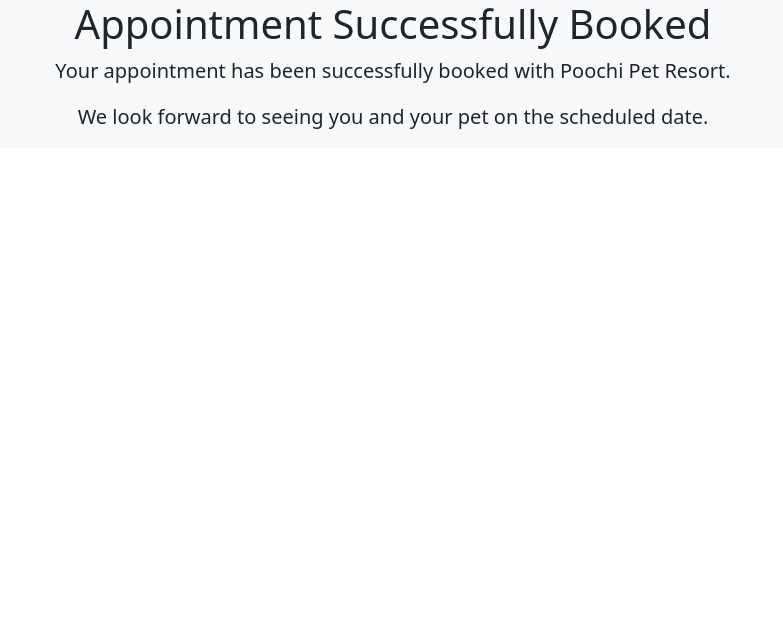
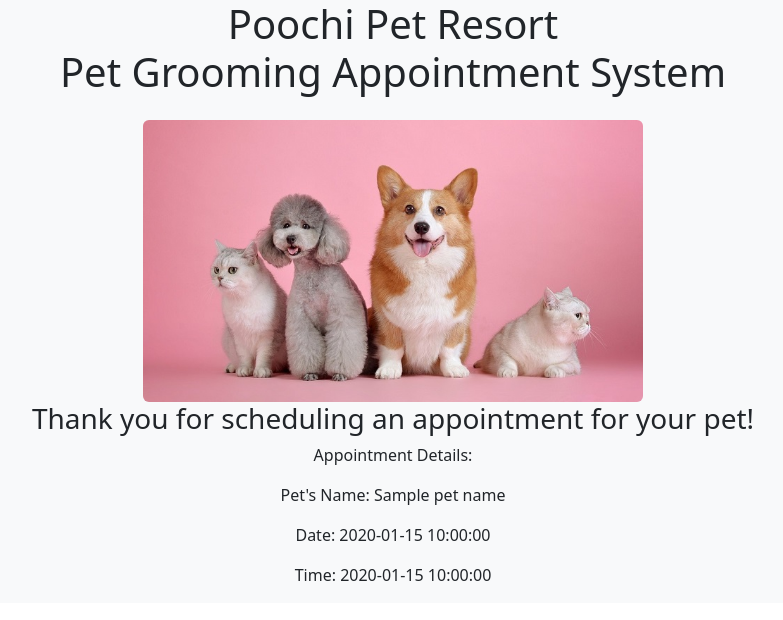
Before and after one commit to CSU-CPSC4205-2023-Summer/group_1, a Flask app: template templates/success.html in a window 1280 px wide. Shown: the top 620 px of the page, without its empty margins (247-1030 px from the left). Run offline with Flask 3, Linux system fonts and the light colour scheme; the template is opened without the code that fills it: most values are stand-ins (such as "Sample title", 1, 10 or a date in 2020).

Commit message:
Gerri's Commit - Minor Formatting for about.html, index.html, and success.html

```diff
--- a/app.py
+++ b/app.py
@@ -1,30 +1,31 @@
 from flask import Flask, render_template, request, redirect
 import datetime
+import pytz
 from google.oauth2 import service_account
 from googleapiclient.discovery import build
 
-app = Flask(__name__, static_url_path='/static')
+app = Flask(__name__)
+app.config['SECRET_KEY'] = 'your_secret_key_here'
 
-# Load Google Calendar API credentials for the service account
+# Load Google Calendar API credentials
 credentials = service_account.Credentials.from_service_account_file(
     'credentials.json',
     scopes=['https://www.googleapis.com/auth/calendar']
 )
 service = build('calendar', 'v3', credentials=credentials)
 
-# Set up the calendar ID for appointments (Replace with the shared calendar ID)
+# Set up the calendar ID for appointments
 calendar_id = 'petgroomingapptsystem@gmail.com'
 
+central_timezone = pytz.timezone('America/Chicago')
 
 @app.route('/')
 def home():
     return render_template('about.html')
 
-
 @app.route('/index')
 def index():
     return render_template('index.html')
-
 
 @app.route('/schedule', methods=['POST'])
 def schedule_appointment():
@@ -36,36 +37,31 @@
     appointment_date = request.form.get('appointment_date')
     appointment_time = request.form.get('appointment_time')
 
-    # Extract the hour and minute from the selected time
-    hour, minute = map(int, appointment_time.split(':'))
-
-    # Create start and end datetime objects with Central US timezone
-    start_datetime = datetime.datetime.strptime(appointment_date, '%Y-%m-%d').replace(hour=hour, minute=minute)
+    start_datetime = datetime.datetime.strptime(appointment_date + ' ' + appointment_time, '%Y-%m-%d %H:%M')
     end_datetime = start_datetime + datetime.timedelta(hours=1)
 
-    # Create event for appointment
+    start_datetime_central = central_timezone.localize(start_datetime)
+    end_datetime_central = central_timezone.localize(end_datetime)
+
     event = {
         'summary': f'Pet Grooming: {pet_name}',
-        'description': f'Owner: {first_name} {last_name}\nEmail: {email}\nPhone: {phone}',
+        'description': f'Customer Name: {first_name} {last_name}\nEmail: {email}\nPhone: {phone}',
         'start': {
-            'dateTime': start_datetime.isoformat(),
-            'timeZone': 'America/Chicago'
+            'dateTime': start_datetime_central.isoformat(),
+            'timeZone': 'America/Chicago',
         },
         'end': {
-            'dateTime': end_datetime.isoformat(),
-            'timeZone': 'America/Chicago'
+            'dateTime': end_datetime_central.isoformat(),
+            'timeZone': 'America/Chicago',
         },
     }
 
-    # Insert the event to the shared calendar using the service account credentials
     created_event = service.events().insert(calendarId=calendar_id, body=event).execute()
 
-    return redirect('/success')
+    # Pass appointment details to the success.html template
+    appointment_time_display = start_datetime_central.strftime('%I:%M %p')
 
-
-@app.route('/success')
-def success():
-    return render_template('success.html')
+    return render_template('success.html', pet_name=pet_name, appointment_date=appointment_date, appointment_time=appointment_time_display)
 
 
 if __name__ == '__main__':
--- a/templates/index.html
+++ b/templates/index.html
@@ -46,6 +46,7 @@
                     <div class="mb-3 px-5">
                         <label for="appointment_time">Appointment Time:</label>
                         <select class="form-control" id="appointment_time" name="appointment_time" required>
+                            <option value="">Select Time</option>
                             <option value="09:00">9:00 a.m.</option>
                             <option value="10:00">10:00 a.m.</option>
                             <option value="11:00">11:00 a.m.</option>
--- a/templates/success.html
+++ b/templates/success.html
@@ -4,7 +4,7 @@
 <head>
     <meta charset="utf-8">
     <meta name="viewport" content="width=device-width">
-    <title>Appointment Success</title>
+    <title>Poochi Pet Resort</title>
     <meta name="viewport" content="width=device-width, initial-scale=1">
     <link href="https://cdn.jsdelivr.net/npm/bootstrap@5.2.1/dist/css/bootstrap.min.css" rel="stylesheet">
     <script src="https://cdn.jsdelivr.net/npm/bootstrap@5.2.1/dist/js/bootstrap.bundle.min.js"></script>
@@ -14,9 +14,17 @@
     <div class="container">
         <div class="row">
             <div class="col-sm-12 bg-light text-dark">
-                <h1 class="h1 text-center">Appointment Successfully Booked</h1>
-                <p class="lead text-center">Your appointment has been successfully booked with Poochi Pet Resort.</p>
-                <p class="lead text-center">We look forward to seeing you and your pet on the scheduled date.</p>
+                <h1 class="h1 text-center">Poochi Pet Resort<br />Pet Grooming Appointment System</h1>
+                <div class="text-center">
+                    <img src="static/pets-edit.jpg" alt="Pet Grooming" class="img-fluid rounded mt-3" style="max-width: 500px;">
+                </div>
+                <div class="mb-3 px-5">
+                    <h3 class="text-center">Thank you for scheduling an appointment for your pet!</h3>
+                    <p class="text-center">Appointment Details:</p>
+                    <p class="text-center">Pet's Name: {{ pet_name }}</p>
+                    <p class="text-center">Date: {{ appointment_date }}</p>
+                    <p class="text-center">Time: {{ appointment_time }}</p>
+                </div>
             </div>
         </div>
     </div>
```
Also changed, not shown: templates/about.html (+15 -8 lines).
